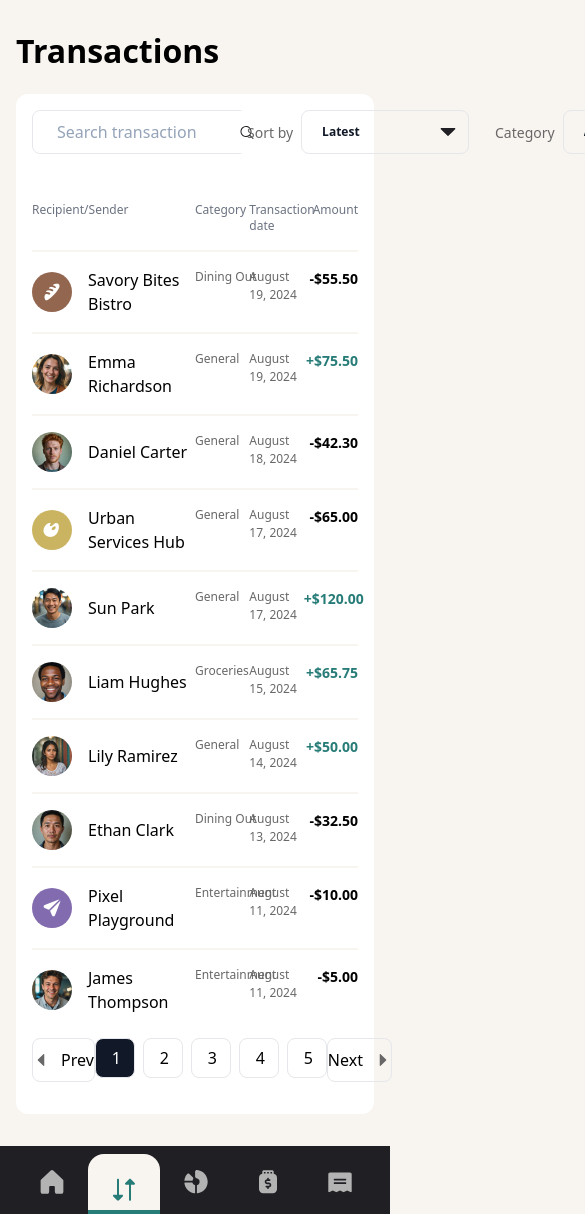
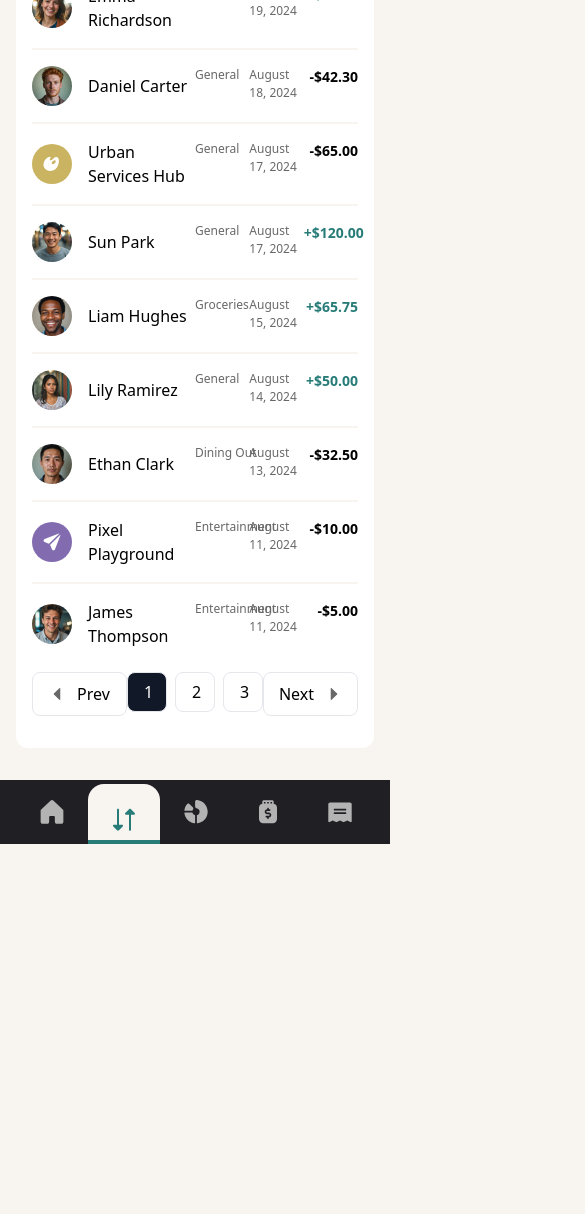
Before and after one commit to RicardoAymay/personal-finance, a Next.js app: page /transactions in a window 390 px wide. Shown: the top 1214 px of the page, 585 px wide, since content can reach past the window. After the commit the page ends 844 px from the top, so only its background shows below. Built offline with nearby package versions, Linux system fonts and the light colour scheme.

Commit message:
transactions page responsive

```diff
--- a/src/app/globals.css
+++ b/src/app/globals.css
@@ -25,12 +25,12 @@
     @apply text-[12px] font-bold leading-[150%] tracking-[0px]
   }
   .finance-menu{
-    @apply bg-grey-900 flex flex-col w-[300px] h-screen rounded-r-2xl ease-in-out duration-500
+    @apply bg-grey-900 flex flex-col w-[300px] h-screen md:h-full rounded-r-2xl ease-in-out duration-500
   }
   .finance-menu-minimized{
     @apply bg-grey-900 flex flex-col w-[90px] h-screen rounded-r-2xl ease-in-out duration-500
   }
   .finance-menu-bottom{
-    @apply px-200 lg:px-0 w-screen lg:w-full bg-grey-900 flex lg:flex-col justify-center lg:justify-start items-center lg:items-start
+    @apply px-200 lg:px-0 w-screen h-16 lg:w-full bg-grey-900 flex lg:flex-col justify-center lg:justify-start items-end lg:items-start
   }
 }
--- a/src/app/page.tsx
+++ b/src/app/page.tsx
@@ -36,7 +36,7 @@ export default function Home() {
 
 
     return (
-        <div className="bg-beige-100 w-full max-w-screen-maxDefined lg:w-full flex flex-col-reverse lg:flex-row">
+        <div className="bg-beige-100 w-full max-w-screen-maxDefined lg:w-full flex min-h-screen flex-col-reverse lg:flex-row">
             <div className="flex flex-1 mt-400 lg:mt-0 w-full h-full">
                 <FinanceMenuNoSSR highlighted="overview" />
             </div>
--- a/src/app/transactions/page.tsx
+++ b/src/app/transactions/page.tsx
@@ -18,18 +18,19 @@ const TransactionsPage = () => {
     const categoryList: string[] = ["All Transactions", "Entertainment", "Bills", "Groceries", "Dining Out", "Transportation", "Personal Care"]
 
     return (
-        <div className="bg-beige-100 w-full max-w-screen-maxDefined lg:w-full flex flex-col-reverse lg:flex-row">
+        <div className="bg-beige-100 w-full max-w-screen-maxDefined lg:w-full flex flex-col-reverse lg:flex-row h-screen">
 
-            <div className="flex flex-1 mt-400 lg:mt-0 w-full lg:max-w-[300px] h-full">
+            <div className="flex flex-1 mt-400 lg:mt-0 w-full lg:max-w-[300px] h-auto">
                 <FinanceMenuNoSSR highlighted="transactions" />
             </div>
 
             <main className="relative flex flex-col w-full px-200 mt-400 lg:mt-0 md:px-500 lg:py-400">
                 <h1 className="text-preset-1">Transactions</h1>
                 <div className="w-full bg-white rounded-xl flex flex-col mt-300 p-200 md:p-400">
-                    <header className="flex justify-between">
-                        <label className="flex items-center border rounded-lg min-w-[215px] w-full max-w-[320px] bg-white">
+                    <header className="flex justify-between w-full">
+                        <label className="flex items-center border rounded-lg min-w-[215px] w-full me-300 max-w-[320px] bg-white">
                             <input
+                                name='searchTransaction'
                                 type="text"
                                 className="flex-1 focus:outline-none h-full placeholder:text-slate-400 rounded-lg indent-300"
                                 placeholder="Search transaction"
@@ -42,7 +43,7 @@ const TransactionsPage = () => {
                                 className="relative right-300 pointer-events-none"
                             />
                         </label>
-                        <div className='flex space-x-300'>
+                        <div className='flex space-x-300 lg:w-full lg:justify-end'>
                             <TransactionSelect selectTitle='Sort by' imgSrc={caretDown} iterateOver={sortList} sortBy={sortBy} setSortBy={setSortBy} category={category} setCategory={setCategory} />
 
                             <TransactionSelect selectTitle='Category' imgSrc={caretDown} iterateOver={categoryList} sortBy={sortBy} setSortBy={setSortBy} category={category} setCategory={setCategory} />
--- a/src/app/transactionsComponents/TransactionSelect.tsx
+++ b/src/app/transactionsComponents/TransactionSelect.tsx
@@ -1,20 +1,31 @@
 'use client'
 import Image from 'next/image'
-import React from 'react'
+import React, { useState } from 'react'
 import { CategoryOption, SortOption } from '../transactions/page'
+import inconFilter from '../../../public/assets/images/icon-filter-mobile.svg'
+import iconSort from '../../../public/assets/images/icon-sort-mobile.svg'
+
 interface TransactionSelectProps {
   selectTitle: "Sort by" | "Category",
   iterateOver: string[],
   imgSrc: string,
-    sortBy: SortOption
-    setSortBy: React.Dispatch<React.SetStateAction<SortOption>>
-    category: CategoryOption
-    setCategory: React.Dispatch<React.SetStateAction<CategoryOption>>
+  sortBy: SortOption,
+  setSortBy: React.Dispatch<React.SetStateAction<SortOption>>,
+  category: CategoryOption,
+  setCategory: React.Dispatch<React.SetStateAction<CategoryOption>>,
 }
 
-
-
-const TransactionSelect = ({ iterateOver, selectTitle, imgSrc, sortBy, category, setSortBy, setCategory }: TransactionSelectProps) => {
+const TransactionSelect = ({
+  iterateOver,
+  selectTitle,
+  imgSrc,
+  sortBy,
+  category,
+  setSortBy,
+  setCategory,
+}: TransactionSelectProps) => {
+  const [filterModal, setFilterModal] = useState(false)
+  const [sortModal, setSortModal] = useState(false)
 
   const handleChange = (e: React.ChangeEvent<HTMLSelectElement>) => {
     const value = e.target.value
@@ -23,29 +34,50 @@ const TransactionSelect = ({ iterateOver, selectTitle, imgSrc, sortBy, category,
     } else {
       setCategory(value as CategoryOption)
     }
-
   }
 
-          const getBold = sortBy? sortBy : category
+  const handleModal = (selectTitle: string) => {
+    if (selectTitle === "Sort by") {
+      setSortModal(!sortModal)
+    } else {
+      setFilterModal(!filterModal)
+    }
+  }
+
+  const getBold = selectTitle === "Sort by" ? sortBy : category
+
   return (
-        <label htmlFor="transactionSort" className="text-preset-4 relative flex  items-center text-grey-500 w-56">
-          <p className="left-0 me-2">{selectTitle}</p>
-          <div className="flex border rounded-lg overflow-hidden relative right-0 bg-none h-11 w-3/4 text-xs text-grey-900">
+    <>
+      {/* Desktop version */}
+      <label
+        htmlFor={selectTitle}
+        className="hidden text-preset-4 relative md:flex items-center text-grey-500 max-w-56 w-full"
+      >
+        <p className="me-2 w-16">{selectTitle}</p>
+        <div className="flex border rounded-lg overflow-hidden relative bg-none h-11 w-fit text-xs text-grey-900">
           <select
-              id="transactionSort"
-              className="w-full rounded-lg px-250 py-100 mr-100 bg-transparent appearance-none text-gray-900 font-semibold"
+            id={selectTitle}
+            className={
+              selectTitle === 'Sort by'
+                ? "w-full rounded-lg min-w-28 ps-300 pe-400 py-100 bg-transparent appearance-none text-gray-900 font-semibold"
+                : "w-full min-w-36 rounded-lg ps-300 pe-400 py-100 bg-transparent appearance-none text-gray-900 font-semibold"
+            }
             data-select={selectTitle}
             value={selectTitle === "Sort by" ? sortBy : category}
             onChange={handleChange}
           >
             {iterateOver.map((item) => (
-                <option key={item} value={item} className={getBold === item? "font-bold" : "font-normal"}>
+              <option
+                key={item}
+                value={item}
+                className={getBold === item ? "font-bold" : "font-normal"}
+              >
                 {item}
               </option>
             ))}
           </select>
           <Image
-              className="absolute right-150 top-1/2 -translate-y-1/2 pointer-events-none"
+            className="relative right-250 top-1/2 -translate-y-1/2 pointer-events-none"
             width={16}
             height={16}
             src={imgSrc}
@@ -53,6 +85,56 @@ const TransactionSelect = ({ iterateOver, selectTitle, imgSrc, sortBy, category,
           />
         </div>
       </label>
+
+      {/* Mobile version */}
+      <div className="md:hidden">
+        {/* Mobile button using proper icon based on selectTitle */}
+        <button onClick={() => handleModal(selectTitle)}>
+          <Image
+            src={selectTitle === "Sort by" ? iconSort : inconFilter}
+            alt={selectTitle === "Sort by" ? "Sort transactions" : "Filter transactions"}
+          />
+        </button>
+
+        {/* Modal: use sortModal for "Sort by" and filterModal for "Category" */}
+        {(selectTitle === "Sort by" ? sortModal : filterModal) && (
+          <div className="fixed inset-0 bg-black/50 flex items-center justify-center z-50">
+            <div className="bg-white rounded-lg p-4 w-3/4">
+              <h2 className="mb-4 font-bold">
+                {selectTitle === "Sort by" ? "Choose a sort option" : "Choose a category"}
+              </h2>
+              <ul>
+                {iterateOver.map((item) => (
+                  <li
+                    key={item}
+                    className="py-2 cursor-pointer hover:font-bold"
+                    onClick={() => {
+                      if (selectTitle === "Sort by") {
+                        setSortBy(item as SortOption)
+                        setSortModal(false)
+                      } else {
+                        setCategory(item as CategoryOption)
+                        setFilterModal(false)
+                      }
+                    }}
+                  >
+                    {item}
+                  </li>
+                ))}
+              </ul>
+              <button
+                className="mt-4 text-sm underline"
+                onClick={() =>
+                  selectTitle === "Sort by" ? setSortModal(false) : setFilterModal(false)
+                }
+              >
+                Close
+              </button>
+            </div>
+          </div>
+        )}
+      </div>
+    </>
   )
 }
 
--- a/src/app/transactionsComponents/TransactionUL.tsx
+++ b/src/app/transactionsComponents/TransactionUL.tsx
@@ -3,6 +3,22 @@ import React, { useEffect, useState } from 'react'
 import data from "../../data.json"
 import { Carets } from './CaretsComponent'
 import { CategoryOption, SortOption } from '../transactions/page';
+
+function useMediaQuery(query: string): boolean {
+    const [matches, setMatches] = useState(false);
+
+    useEffect(() => {
+        const media = window.matchMedia(query);
+        if (media.matches !== matches) {
+            setMatches(media.matches);
+        }
+        const listener = () => setMatches(media.matches);
+        media.addEventListener("change", listener);
+        return () => media.removeEventListener("change", listener);
+    }, [matches, query]);
+
+    return matches;
+}
 
 type TransactionULProps = {
     sortBy: SortOption;
@@ -13,6 +29,9 @@ type TransactionULProps = {
 const TransactionUL: React.FC<TransactionULProps> = ({ sortBy, category, searchQuery }) => {
     const [page, setPage] = useState<number>(1);
     const itemsPerPage = 10;
+    // Define mobile breakpoint (adjust as needed)
+    const isMobile = useMediaQuery('(max-width: 768px)');
+    const maxButtons = isMobile ? 3 : 5;
 
     useEffect(() => {
         setPage(1);
@@ -28,27 +47,21 @@ const TransactionUL: React.FC<TransactionULProps> = ({ sortBy, category, searchQ
 
     switch (sortBy) {
         case "Latest":
-
             sortedTransactions.sort((a, b) => new Date(b.date).getTime() - new Date(a.date).getTime());
             break;
         case "Oldest":
-
             sortedTransactions.sort((a, b) => new Date(a.date).getTime() - new Date(b.date).getTime());
             break;
         case "A to Z":
-
             sortedTransactions.sort((a, b) => a.name.localeCompare(b.name));
             break;
         case "Z to A":
-
             sortedTransactions.sort((a, b) => b.name.localeCompare(a.name));
             break;
         case "Highest":
-
             sortedTransactions.sort((a, b) => b.amount - a.amount);
             break;
         case "Lowest":
-
             sortedTransactions.sort((a, b) => a.amount - b.amount);
             break;
     }
@@ -58,6 +71,13 @@ const TransactionUL: React.FC<TransactionULProps> = ({ sortBy, category, searchQ
     const dataSliceEnd = dataSliceStart + itemsPerPage;
     const paginatedTransactions = sortedTransactions.slice(dataSliceStart, dataSliceEnd);
 
+    // Calculate the pagination window
+    const totalButtons = Math.min(numberOfPages, maxButtons);
+    const startPage =
+        numberOfPages <= maxButtons
+            ? 1
+            : Math.max(1, Math.min(page - Math.floor(maxButtons / 2), numberOfPages - totalButtons + 1));
+    const pages = Array.from({ length: totalButtons }, (_, i) => startPage + i);
 
     function formatDate(dateToformat: string) {
         const date = new Date(dateToformat);
@@ -101,7 +121,7 @@ const TransactionUL: React.FC<TransactionULProps> = ({ sortBy, category, searchQ
             <ul className="w-full col-span-6">
                 {paginatedTransactions.map((item) => (
                     <React.Fragment key={item.date + item.name + item.amount}>
-                        <hr className="my-200 border border-beige-100"></hr>
+                        <hr className="my-200 border border-beige-100" />
                         <li className="grid grid-cols-6">
                             <div className='flex col-span-3'>
                                 <figure className="flex items-center">
@@ -125,8 +145,8 @@ const TransactionUL: React.FC<TransactionULProps> = ({ sortBy, category, searchQ
                             </p>
                             <p className={item.amount > 0
                                 ? "text-preset-4-bold text-secondary-green text-right"
-                                : "text-preset-4-bold text-right"}
-                            >
+                                : "text-preset-4-bold text-right"
+                            }>
                                 {item.amount > 0 ? "+" : ""}
                                 {formattedCurrency(item.amount, 2)}
                             </p>
@@ -145,17 +165,17 @@ const TransactionUL: React.FC<TransactionULProps> = ({ sortBy, category, searchQ
                 </button>
 
                 <div className='flex gap-100'>
-                    {Array.from({ length: numberOfPages }, (_, i) => (
+                    {pages.map((pageNumber) => (
                         <button
-                            key={i + 1}
-                            onClick={() => setPage(i + 1)}
+                            key={pageNumber}
+                            onClick={() => setPage(pageNumber)}
                             className={
-                                i + 1 === page
+                                pageNumber === page
                                     ? "h-10 w-10 rounded-lg p-200 border flex items-center bg-gray-900 text-white"
                                     : "h-10 w-10 rounded-lg p-200 border flex items-center"
                             }
                         >
-                            {i + 1}
+                            {pageNumber}
                         </button>
                     ))}
                 </div>
```
Lines whose indentation alone changed are shown as unchanged.
